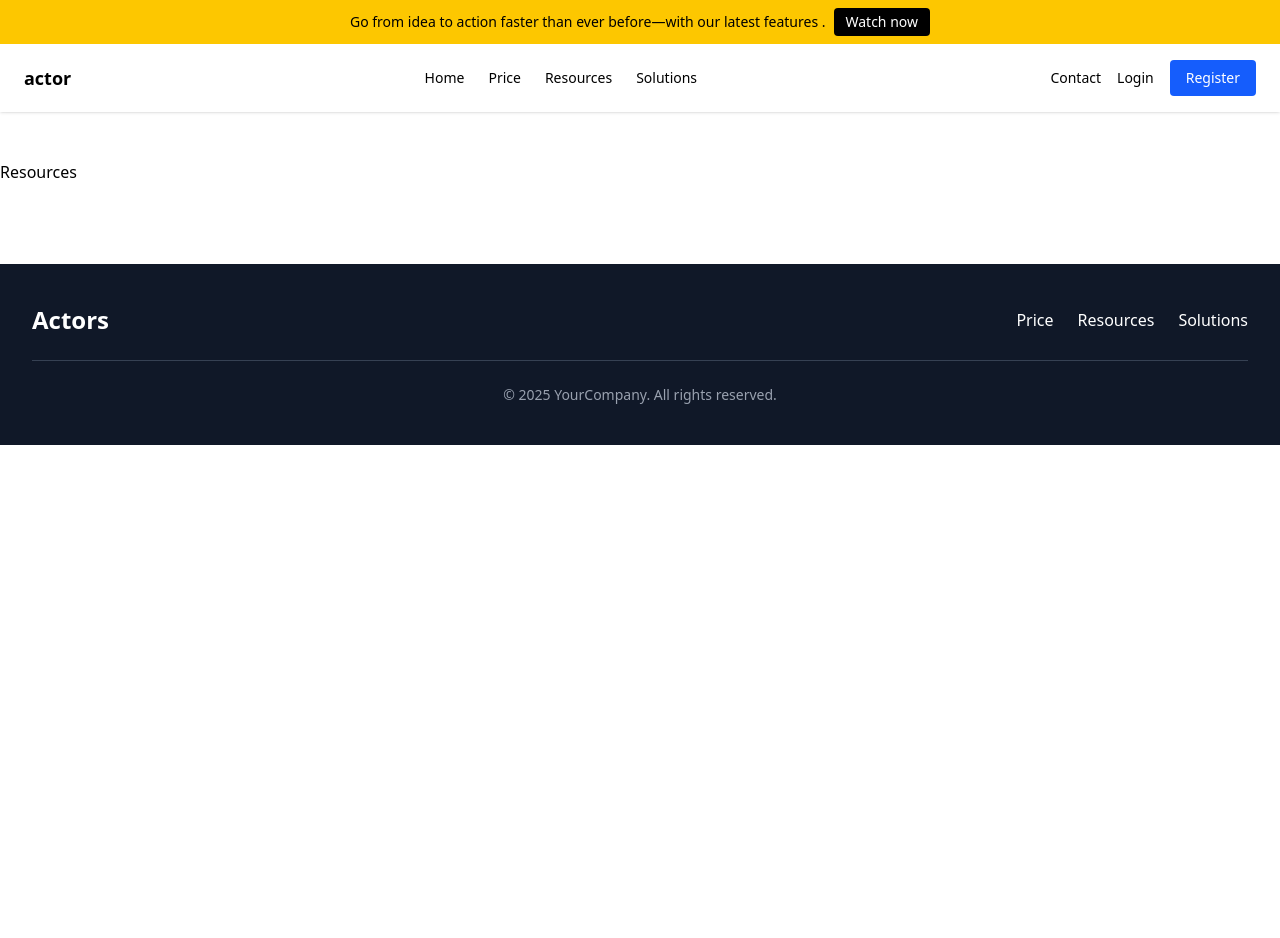
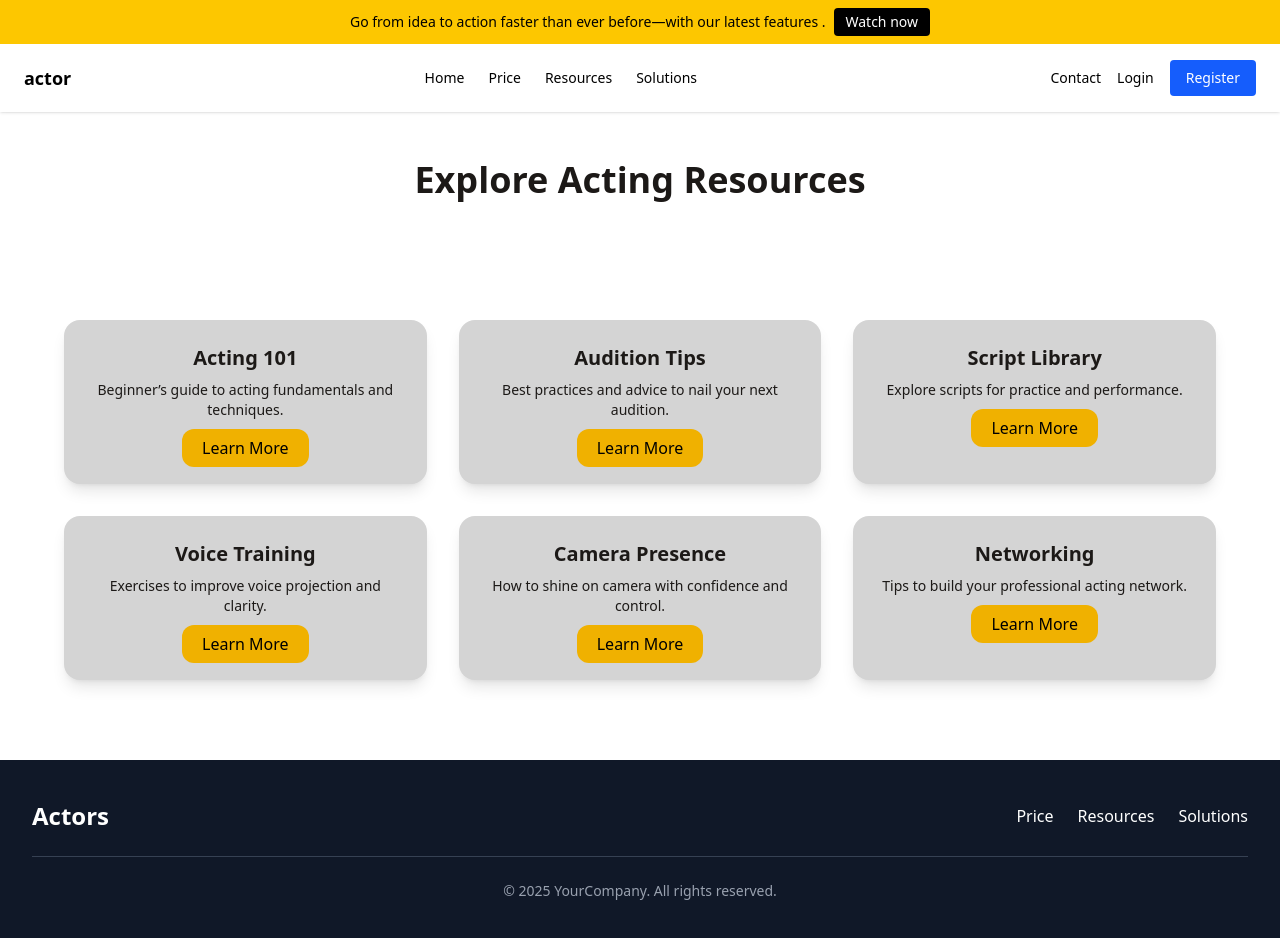
Before and after one commit to m4rcin7/abcd, a React (Vite) app: page /resources in a window 1280 px wide. Shown: the top 938 px of the page. Before the commit the page ends 800 px from the top, so only its background shows below. Built offline with nearby package versions, Linux system fonts and the light colour scheme.

Commit message:
implement resources page

```diff
--- a/src/pages/Resources.tsx
+++ b/src/pages/Resources.tsx
@@ -1,7 +1,84 @@
+import { motion } from "framer-motion";
+
+const resourcesList = [
+  {
+    title: "Acting 101",
+    description: "Beginner’s guide to acting fundamentals and techniques.",
+    link: "#",
+  },
+  {
+    title: "Audition Tips",
+    description: "Best practices and advice to nail your next audition.",
+    link: "#",
+  },
+  {
+    title: "Script Library",
+    description: "Explore scripts for practice and performance.",
+    link: "#",
+  },
+  {
+    title: "Voice Training",
+    description: "Exercises to improve voice projection and clarity.",
+    link: "#",
+  },
+  {
+    title: "Camera Presence",
+    description: "How to shine on camera with confidence and control.",
+    link: "#",
+  },
+  {
+    title: "Networking",
+    description: "Tips to build your professional acting network.",
+    link: "#",
+  },
+];
+
 const Resources = () => {
   return (
-    <div className="pt-20">
-      <h1>Resources</h1>
+    <div className="text-stone-900 h-auto pt-20 px-4">
+      <motion.h1
+        className="text-4xl font-bold text-center mb-6"
+        initial={{ opacity: 0, y: -30 }}
+        animate={{ opacity: 1, y: 0 }}
+        transition={{ duration: 0.7 }}
+      >
+        Explore Acting Resources
+      </motion.h1>
+
+      <motion.p
+        className="text-center max-w-2xl mx-auto text-white mb-12"
+        initial={{ opacity: 0 }}
+        animate={{ opacity: 1 }}
+        transition={{ delay: 0.3, duration: 0.7 }}
+      >
+        Learn, grow, and master your craft with our curated selection of
+        resources designed for aspiring and experienced actors alike.
+      </motion.p>
+
+      <div className="grid grid-cols-1 sm:grid-cols-2 lg:grid-cols-3 gap-8 max-w-6xl mx-auto">
+        {resourcesList.map((resource, idx) => (
+          <motion.div
+            key={idx}
+            className="bg-neutral-300 rounded-2xl p-6 shadow-lg hover:scale-105 transition-transform duration-300"
+            initial={{ opacity: 0, y: 40 }}
+            animate={{ opacity: 1, y: 0 }}
+            transition={{ delay: idx * 0.2 }}
+          >
+            <h2 className="text-xl font-semibold mb-2 text-center">
+              {resource.title}
+            </h2>
+            <p className="text-sm text-center mb-4">{resource.description}</p>
+            <div className="text-center">
+              <a
+                href={resource.link}
+                className="bg-yellow-500 text-black px-5 py-2 rounded-xl hover:bg-yellow-400 transition"
+              >
+                Learn More
+              </a>
+            </div>
+          </motion.div>
+        ))}
+      </div>
     </div>
   );
 };
```
